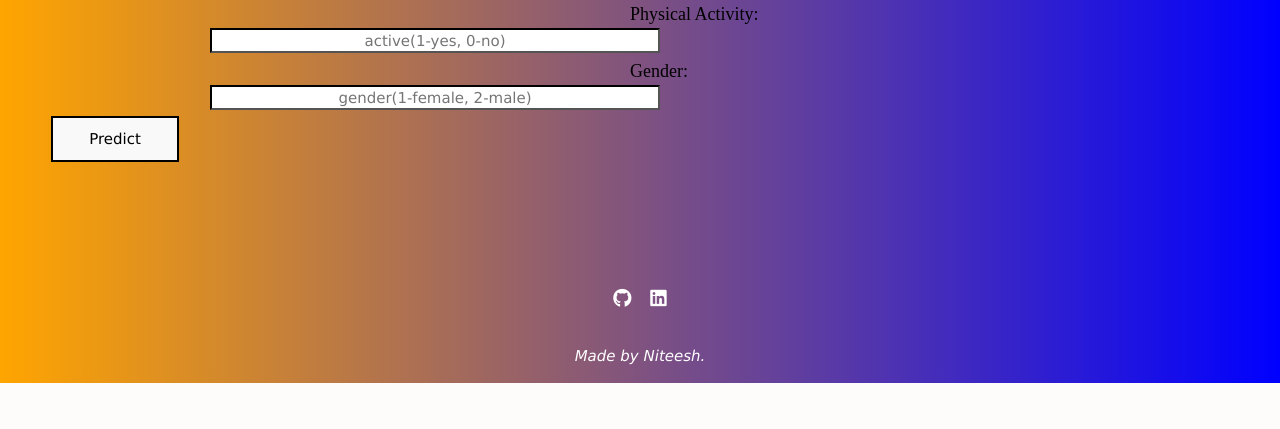
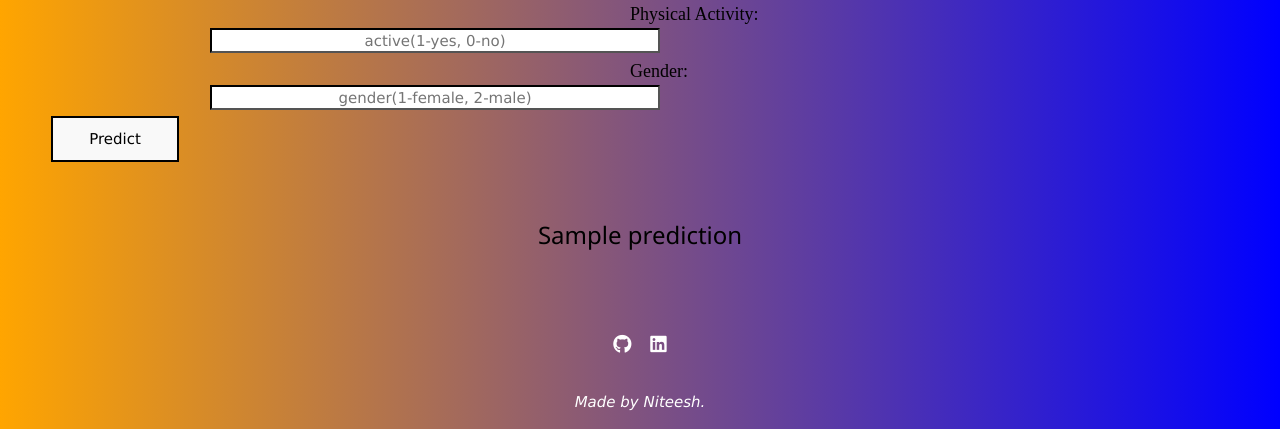
Before and after one commit to Niteesh95/cardiovascular_disease_prediction, a Flask app: template templates/index.html in a window 1280 px wide. Shown: the part 643-1072 px from the top of the page. Before the commit the page ends 1026 px from the top, so only its background shows below. Run offline with Flask 2, Linux system fonts and the light colour scheme; the template is opened without the code that fills it: most values are stand-ins (such as "Sample title", 1, 10 or a date in 2020); parts of the project's set-up code (start-up, migrations or seed data) failed here and were passed over; some libraries are stand-ins or nearby versions.

Commit message:
modification

```diff
--- a/app.py
+++ b/app.py
@@ -44,9 +44,9 @@ def predict():
         my_prediction = classifier.predict(final_features)
 
         if my_prediction:
-            return render_template('index.html', prediction=my_prediction)
+            return render_template('index.html', prediction="Oops! You must have CVD, consult a doctor.")
         else:
-            return render_template('index.html', prediction=my_prediction)
+            return render_template('index.html', prediction="Yay! negative, no CVD.")
 
     else:
         return render_template('index.html')
--- a/templates/index.html
+++ b/templates/index.html
@@ -36,11 +36,7 @@
           <br>
           <br>
           <h3>
-            {% if prediction==1 %}
-            <h1>Prediction: <span class='true'>"Oops! You must have CVD, consult a doctor."</span></h1>
-            {% elif prediction==0 %}
-            <h1>Prediction: <span class='true'>"Yay! negative, no CVD."</span></h1>
-            {% endif %}
+            {{ prediction }}
           </h3>
         </div>
 
```
